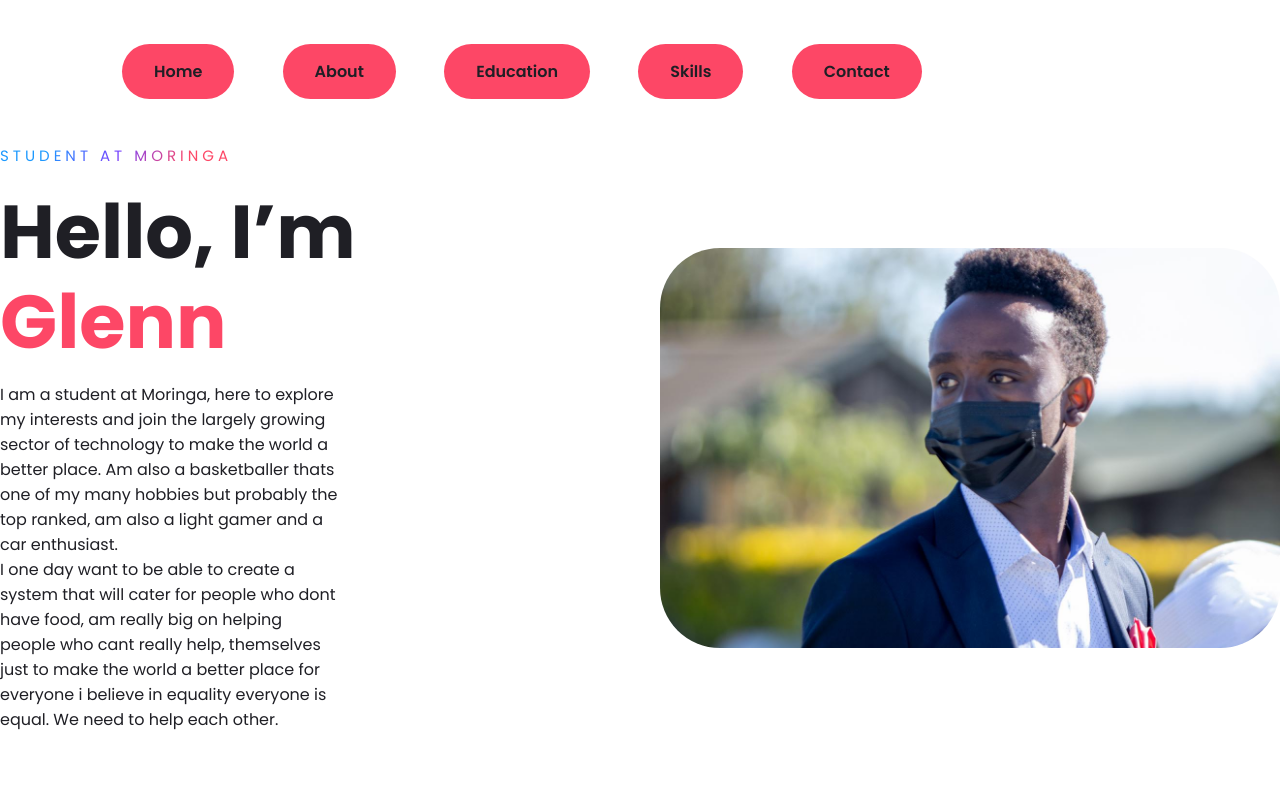
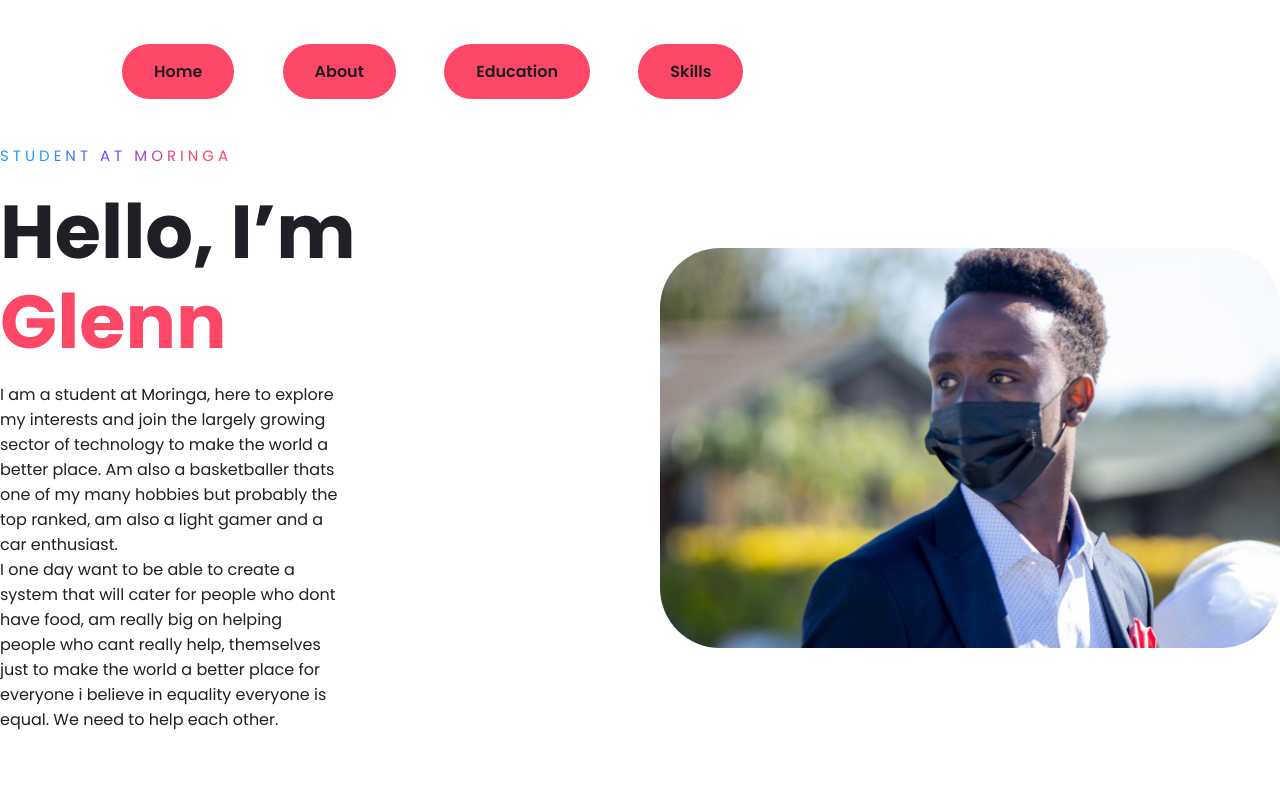
Before and after one commit to Glenn-Nguyo/Personal-Website, a plain HTML site: page index.html in a window 1280 px wide. Shown: the top 800 px of the page. Drawn offline with Linux system fonts and the light colour scheme.

Commit message:
Done Updated

```diff
--- a/index.html
+++ b/index.html
@@ -13,7 +13,6 @@
                     <li><a href="#"><button type="button" class="btn">About</button></a></li>
                     <li><a href="#"><button type="button" class="btn">Education</button></a></li>
                     <li><a href="#"><button type="button" class="btn">Skills</button></a></li>
-                    <li><a href="#"><button type="button" class="btn">Contact</button></a></li>
                 </ul>
          </nav>
                   <div class="hero">
@@ -79,7 +78,7 @@
 
           </div>
         </div>
-        <script type="text/javascript">
+        <script type="text/javascript" src="script.js">
         </script>
       </body>
     </html>
```
